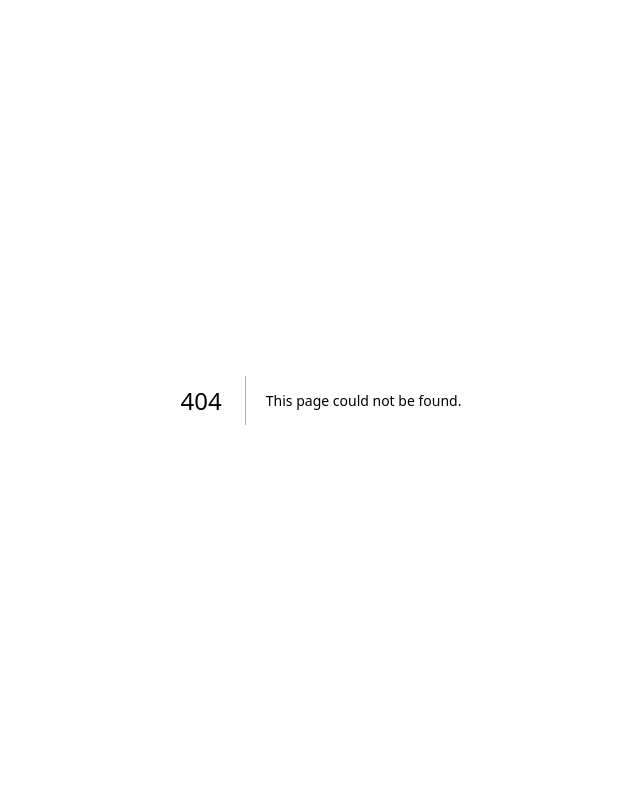
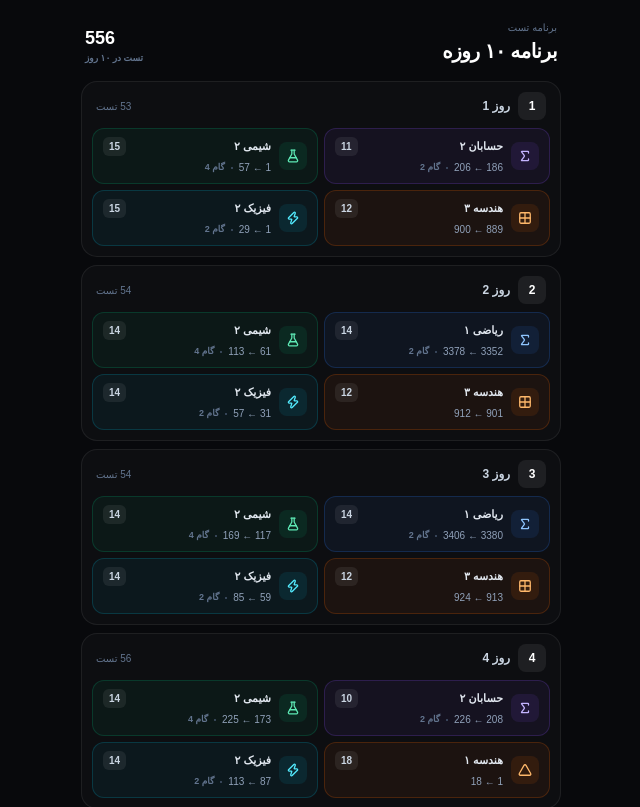
Before and after one commit to 0XiSi/study-analyzer, a Next.js app: page /planner in a window 1280 px wide. Before the commit this address had no page. Shown: the top 807 px of the page, without its empty margins (319-959 px from the left). Built offline with nearby package versions, Linux system fonts and the light colour scheme.

Commit message:
planner page

```diff
--- /dev/null
+++ b/app/planner/page.tsx
@@ -0,0 +1,280 @@
+"use client";
+
+import {
+    FlaskConical,
+    Grid2X2,
+    Hash,
+    Sigma, Triangle,
+    Zap,
+} from "lucide-react";
+
+type Subject =
+  | "calculus"
+  | "math1"
+  | "chemistry"
+  | "geometry1"
+  | "geometry3"
+  | "physics"
+  | "discrete";
+
+type Part = {
+  subject: Subject;
+  from: number;
+  to: number;
+  count: number;
+  step?: number;
+};
+
+const subjects: Record<
+  Subject,
+  {
+    name: string;
+    icon: typeof Sigma;
+    className: string;
+    iconClassName: string;
+  }
+> = {
+  calculus: {
+    name: "حسابان ۲",
+    icon: Sigma,
+    className: "border-violet-500/20 bg-violet-500/[0.06]",
+    iconClassName: "bg-violet-500/10 text-violet-300",
+  },
+  math1: {
+    name: "ریاضی ۱",
+    icon: Sigma,
+    className: "border-blue-500/20 bg-blue-500/[0.06]",
+    iconClassName: "bg-blue-500/10 text-blue-300",
+  },
+  chemistry: {
+    name: "شیمی ۲",
+    icon: FlaskConical,
+    className: "border-emerald-500/20 bg-emerald-500/[0.06]",
+    iconClassName: "bg-emerald-500/10 text-emerald-300",
+  },
+  geometry1: {
+    name: "هندسه ۱",
+    icon: Triangle,
+    className: "border-orange-500/20 bg-orange-500/[0.06]",
+    iconClassName: "bg-orange-500/10 text-orange-300",
+  },
+  geometry3: {
+    name: "هندسه ۳",
+    icon: Grid2X2,
+    className: "border-orange-500/20 bg-orange-500/[0.06]",
+    iconClassName: "bg-orange-500/10 text-orange-300",
+  },
+  physics: {
+    name: "فیزیک ۲",
+    icon: Zap,
+    className: "border-cyan-500/20 bg-cyan-500/[0.06]",
+    iconClassName: "bg-cyan-500/10 text-cyan-300",
+  },
+  discrete: {
+    name: "گسسته",
+    icon: Hash,
+    className: "border-pink-500/20 bg-pink-500/[0.06]",
+    iconClassName: "bg-pink-500/10 text-pink-300",
+  },
+};
+
+const days: Part[][] = [
+  [
+    { subject: "calculus", from: 186, to: 206, step: 2, count: 11 },
+    { subject: "chemistry", from: 1, to: 57, step: 4, count: 15 },
+    { subject: "geometry3", from: 889, to: 900, count: 12 },
+    { subject: "physics", from: 1, to: 29, step: 2, count: 15 },
+  ],
+  [
+    { subject: "math1", from: 3352, to: 3378, step: 2, count: 14 },
+    { subject: "chemistry", from: 61, to: 113, step: 4, count: 14 },
+    { subject: "geometry3", from: 901, to: 912, count: 12 },
+    { subject: "physics", from: 31, to: 57, step: 2, count: 14 },
+  ],
+  [
+    { subject: "math1", from: 3380, to: 3406, step: 2, count: 14 },
+    { subject: "chemistry", from: 117, to: 169, step: 4, count: 14 },
+    { subject: "geometry3", from: 913, to: 924, count: 12 },
+    { subject: "physics", from: 59, to: 85, step: 2, count: 14 },
+  ],
+  [
+    { subject: "calculus", from: 208, to: 226, step: 2, count: 10 },
+    { subject: "chemistry", from: 173, to: 225, step: 4, count: 14 },
+    { subject: "geometry1", from: 1, to: 18, count: 18 },
+    { subject: "physics", from: 87, to: 113, step: 2, count: 14 },
+  ],
+  [
+    { subject: "math1", from: 3408, to: 3434, step: 2, count: 14 },
+    { subject: "discrete", from: 1, to: 13, count: 13 },
+    { subject: "geometry1", from: 19, to: 36, count: 18 },
+    { subject: "physics", from: 115, to: 141, step: 2, count: 14 },
+  ],
+  [
+    { subject: "calculus", from: 228, to: 246, step: 2, count: 10 },
+    { subject: "chemistry", from: 229, to: 281, step: 4, count: 14 },
+    { subject: "geometry1", from: 37, to: 54, count: 18 },
+    { subject: "physics", from: 143, to: 169, step: 2, count: 14 },
+  ],
+  [
+    { subject: "math1", from: 3436, to: 3462, step: 2, count: 14 },
+    { subject: "discrete", from: 14, to: 26, count: 13 },
+    { subject: "geometry1", from: 55, to: 71, count: 17 },
+    { subject: "physics", from: 171, to: 197, step: 2, count: 14 },
+  ],
+  [
+    { subject: "math1", from: 3464, to: 3490, step: 2, count: 14 },
+    { subject: "discrete", from: 27, to: 39, count: 13 },
+    { subject: "geometry3", from: 925, to: 936, count: 12 },
+    { subject: "physics", from: 199, to: 225, step: 2, count: 14 },
+  ],
+  [
+    { subject: "calculus", from: 248, to: 266, step: 2, count: 10 },
+    { subject: "chemistry", from: 285, to: 337, step: 4, count: 14 },
+    { subject: "geometry1", from: 72, to: 88, count: 17 },
+    { subject: "physics", from: 227, to: 253, step: 2, count: 14 },
+  ],
+  [
+    { subject: "math1", from: 3492, to: 3518, step: 2, count: 14 },
+    { subject: "discrete", from: 40, to: 52, count: 13 },
+    { subject: "geometry1", from: 89, to: 105, count: 17 },
+    { subject: "physics", from: 255, to: 281, step: 2, count: 14 },
+  ],
+];
+
+function Part({ part }: { part: Part }) {
+  const subject = subjects[part.subject];
+  const Icon = subject.icon;
+
+  return (
+    <div
+      className={`min-w-0 rounded-xl border px-2.5 py-2 ${subject.className}`}
+    >
+      <div className="flex items-center gap-2">
+        <div
+          className={`flex h-7 w-7 shrink-0 items-center justify-center rounded-lg ${subject.iconClassName}`}
+        >
+          <Icon size={14} strokeWidth={2.2} />
+        </div>
+
+        <div className="min-w-0 flex-1">
+          <div className="flex items-center justify-between gap-1">
+            <span className="truncate text-[11px] font-bold text-slate-200">
+              {subject.name}
+            </span>
+
+            <span className="shrink-0 rounded-md bg-white/[0.07] px-1.5 py-0.5 text-[10px] font-black text-slate-300">
+              {part.count}
+            </span>
+          </div>
+
+          <div className="mt-1 flex items-center gap-1.5 whitespace-nowrap">
+            <span className="text-[10px] font-medium tabular-nums text-slate-400">
+              {part.from} ← {part.to}
+            </span>
+
+            {part.step && (
+              <>
+                <span className="h-0.5 w-0.5 rounded-full bg-slate-600" />
+                <span className="text-[9px] text-slate-500">
+                  گام {part.step}
+                </span>
+              </>
+            )}
+          </div>
+        </div>
+      </div>
+    </div>
+  );
+}
+
+export default function Page() {
+  const totalTests = days.reduce(
+    (total, day) =>
+      total + day.reduce((dayTotal, part) => dayTotal + part.count, 0),
+    0
+  );
+
+  return (
+    <main
+      dir="rtl"
+      className="min-h-dvh bg-[#08090c] px-3 py-5 text-slate-100"
+    >
+      <div className="mx-auto w-full max-w-120">
+        {/* Header */}
+        <header className="mb-4 px-1">
+          <div className="flex items-end justify-between">
+            <div>
+              <p className="text-[10px] font-medium text-slate-500">
+                برنامه تست
+              </p>
+
+              <h1 className="mt-0.5 text-xl font-black tracking-tight text-white">
+                برنامه ۱۰ روزه
+              </h1>
+            </div>
+
+            <div className="text-left">
+              <div className="text-lg font-black tabular-nums text-white">
+                {totalTests}
+              </div>
+              <div className="text-[9px] text-slate-500">
+                تست در ۱۰ روز
+              </div>
+            </div>
+          </div>
+        </header>
+
+        {/* Days */}
+        <div className="space-y-2">
+          {days.map((parts, index) => {
+            const dayNumber = index + 1;
+            const total = parts.reduce(
+              (sum, part) => sum + part.count,
+              0
+            );
+
+            return (
+              <section
+                key={dayNumber}
+                className="rounded-2xl border border-white/[0.07] bg-white/[0.025] p-2.5"
+              >
+                {/* Day header */}
+                <div className="mb-2 flex items-center justify-between px-1">
+                  <div className="flex items-center gap-2">
+                    <div className="flex h-7 w-7 items-center justify-center rounded-lg bg-white/[0.07] text-xs font-black text-white">
+                      {dayNumber}
+                    </div>
+
+                    <span className="text-xs font-bold text-slate-300">
+                      روز {dayNumber}
+                    </span>
+                  </div>
+
+                  <span className="text-[10px] font-medium text-slate-500">
+                    {total} تست
+                  </span>
+                </div>
+
+                {/* Parts */}
+                <div className="grid grid-cols-2 gap-1.5">
+                  {parts.map((part, partIndex) => (
+                    <Part
+                      key={`${dayNumber}-${partIndex}`}
+                      part={part}
+                    />
+                  ))}
+                </div>
+              </section>
+            );
+          })}
+        </div>
+
+        {/* Footer */}
+        <footer className="mt-3 flex items-center justify-between px-2 text-[9px] text-slate-600">
+          <span>برنامه تست</span>
+          <span>۱۰ روز · {totalTests} تست</span>
+        </footer>
+      </div>
+    </main>
+  );
+}
```
